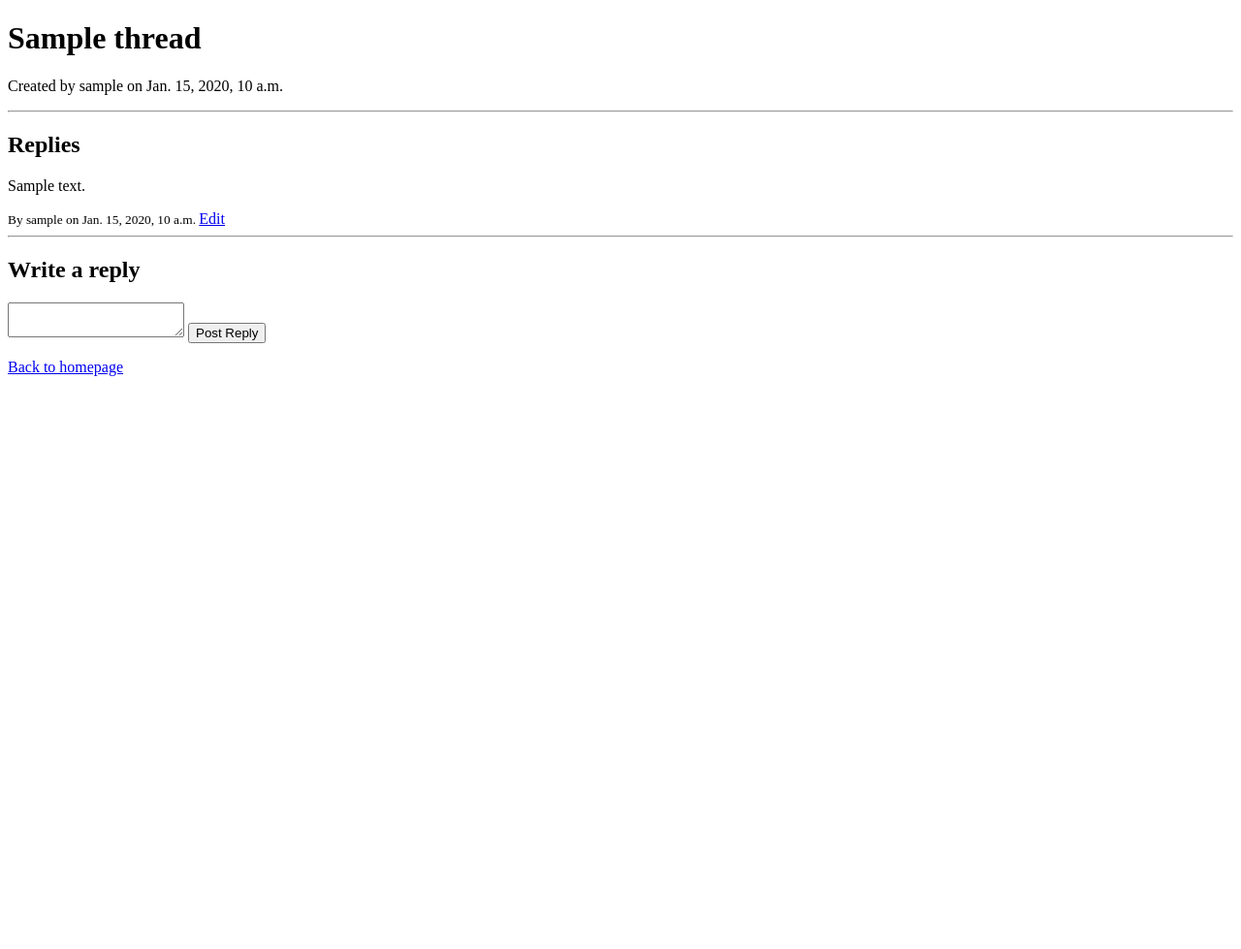
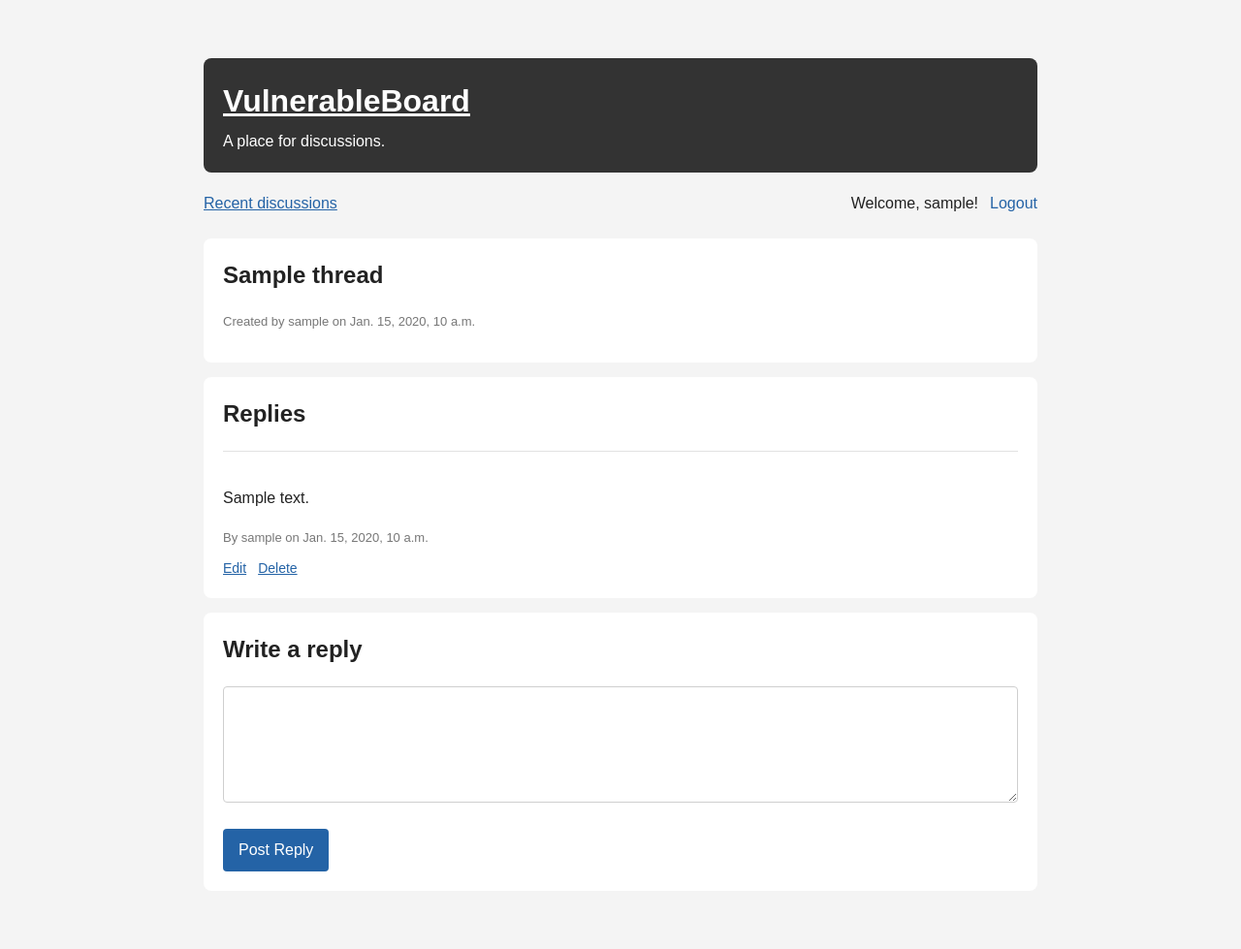
Before and after one commit to A5Beef/cbsproject, a Django app: page /thread/1/ in a window 1280 px wide. Shown: the whole page at 97% size. Before the commit the page ends 388 px from the top, so only its background shows below. Run offline with Django 5.2, Linux system fonts and the light colour scheme; a user stored in the database is signed in; tables that the repository leaves empty hold one stand-in row (values such as "Sample post").

Commit message:
Improve User Interface

```diff
--- /dev/null
+++ b/mysite/board/templates/board/base.html
@@ -0,0 +1,214 @@
+<!DOCTYPE html>
+<html lang="en">
+<head>
+    <meta charset="UTF-8">
+    <meta name="viewport" content="width=device-width, initial-scale=1">
+    <title>{% block title %}VulnerableBoard{% endblock %}</title>
+    <style>
+        :root {
+            color-scheme: light;
+            --background: #f4f4f4;
+            --surface: #ffffff;
+            --text: #222222;
+            --muted: #777777;
+            --primary: #2463a6;
+            --primary-dark: #1b4d82;
+            --border: #e2e2e2;
+            --danger: #a52b2b;
+        }
+
+        * {
+            box-sizing: border-box;
+        }
+
+        body {
+            font-family: Arial, sans-serif;
+            background: var(--background);
+            color: var(--text);
+            max-width: 900px;
+            margin: 40px auto;
+            padding: 20px;
+            line-height: 1.5;
+        }
+
+        header {
+            background: #333;
+            color: white;
+            padding: 20px;
+            border-radius: 8px;
+            margin-bottom: 20px;
+        }
+
+        header h1 {
+            margin: 0;
+        }
+
+        header p {
+            margin: 6px 0 0;
+        }
+
+        nav {
+            display: flex;
+            align-items: center;
+            justify-content: space-between;
+            gap: 16px;
+            flex-wrap: wrap;
+            margin-bottom: 24px;
+        }
+
+        nav .account {
+            display: flex;
+            align-items: center;
+            gap: 12px;
+        }
+
+        a {
+            color: var(--primary);
+        }
+
+        a:hover {
+            color: var(--primary-dark);
+        }
+
+        .thread,
+        .card {
+            background: var(--surface);
+            padding: 20px;
+            margin-top: 15px;
+            border-radius: 8px;
+        }
+
+        .thread h3,
+        .card h2 {
+            margin-top: 0;
+        }
+
+        .thread a {
+            text-decoration: none;
+        }
+
+        .meta {
+            color: var(--muted);
+            font-size: 13px;
+        }
+
+        .post {
+            border-top: 1px solid var(--border);
+            padding: 20px 0;
+        }
+
+        .post:first-child {
+            border-top: 0;
+            padding-top: 0;
+        }
+
+        .post:last-child {
+            padding-bottom: 0;
+        }
+
+        .post-actions {
+            display: flex;
+            gap: 12px;
+            margin-top: 10px;
+            font-size: 14px;
+        }
+
+        form p {
+            margin: 0 0 15px;
+        }
+
+        label {
+            display: block;
+            font-weight: bold;
+            margin-bottom: 6px;
+        }
+
+        input,
+        textarea {
+            border: 1px solid #cfcfcf;
+            border-radius: 4px;
+            font: inherit;
+            padding: 10px;
+            width: 100%;
+        }
+
+        textarea {
+            min-height: 120px;
+            resize: vertical;
+        }
+
+        button {
+            background: var(--primary);
+            border: 0;
+            border-radius: 4px;
+            color: white;
+            cursor: pointer;
+            font: inherit;
+            padding: 10px 16px;
+        }
+
+        button:hover {
+            background: var(--primary-dark);
+        }
+
+        button.secondary {
+            background: transparent;
+            color: var(--primary);
+            padding: 0;
+        }
+
+        button.danger {
+            background: var(--danger);
+        }
+
+        .actions {
+            align-items: center;
+            display: flex;
+            gap: 16px;
+            margin-top: 20px;
+        }
+
+        .errorlist {
+            color: var(--danger);
+            padding-left: 20px;
+        }
+
+        .notice {
+            background: #fff8e1;
+            border-left: 4px solid #e0ad22;
+            padding: 12px 16px;
+        }
+
+        @media (max-width: 600px) {
+            body {
+                margin: 15px auto;
+                padding: 15px;
+            }
+        }
+    </style>
+</head>
+<body>
+    <header>
+        <h1><a href="{% url 'home' %}" style="color: white;">VulnerableBoard</a></h1>
+        <p>A place for discussions.</p>
+    </header>
+
+    <nav>
+        <a href="{% url 'home' %}">Recent discussions</a>
+        <div class="account">
+            {% if user.is_authenticated %}
+                <span>Welcome, {{ user.username }}!</span>
+                <form method="POST" action="{% url 'logout' %}">
+                    {% csrf_token %}
+                    <button class="secondary" type="submit">Logout</button>
+                </form>
+            {% else %}
+                <a href="{% url 'login' %}">Login</a>
+                <a href="{% url 'register' %}">Register</a>
+            {% endif %}
+        </div>
+    </nav>
+
+    {% block content %}{% endblock %}
+</body>
+</html>
--- a/mysite/board/templates/board/thread_detail.html
+++ b/mysite/board/templates/board/thread_detail.html
@@ -1,60 +1,51 @@
-<!DOCTYPE html>
-<html lang="en">
-<head>
-    <meta charset="UTF-8">
-    <title>{{ thread.title }}</title>
-</head>
-<body>
+{% extends "board/base.html" %}
 
-    <h1>{{ thread.title }}</h1>
+{% block title %}{{ thread.title }} - VulnerableBoard{% endblock %}
 
-    <p>
+{% block content %}
+    <div class="card">
+        <h2>{{ thread.title }}</h2>
+        <p class="meta">
             Created by {{ thread.author.username }}
             on {{ thread.created_at }}
         </p>
+    </div>
 
-    <hr>
-
+    <div class="card">
         <h2>Replies</h2>
-
         {% for post in thread.posts.all %}
-        <div>
+            <div class="post">
                 <p>{{ post.content }}</p>
-
-            <small>
+                <small class="meta">
                     By {{ post.author.username }}
                     on {{ post.created_at }}
                 </small>
-
                 {% if user == post.author %}
-                <a href="{% url 'edit_post' thread.id post.id %}">
-                    Edit
-                </a>
+                    <div class="post-actions">
+                        <a href="{% url 'edit_post' thread.id post.id %}">Edit</a>
+                        <a href="{% url 'delete_post' thread.id post.id %}">Delete</a>
+                    </div>
                 {% endif %}
             </div>
-        <hr>
         {% empty %}
             <p>No replies yet.</p>
         {% endfor %}
+    </div>
 
+    <div class="card">
         {% if user.is_authenticated %}
             <h2>Write a reply</h2>
-
             <form method="POST" action="{% url 'create_reply' thread.id %}">
                 {% csrf_token %}
-
                 <textarea name="content" required></textarea>
-
+                <div class="actions">
                     <button type="submit">Post Reply</button>
+                </div>
             </form>
         {% else %}
-        <p>
-            <a href="{% url 'login' %}">Log in</a>
-            to reply.
+            <p class="notice">
+                <a href="{% url 'login' %}">Log in</a> to reply.
             </p>
         {% endif %}
-
-    <p><a href="{% url 'home' %}">Back to homepage</a></p>
-
-</body>
-</html>
+    </div>
+{% endblock %}
--- a/mysite/board/urls.py
+++ b/mysite/board/urls.py
@@ -42,4 +42,9 @@ urlpatterns = [
         views.edit_post,
         name="edit_post"
         ),
+
+    path("thread/<int:thread_id>/post/<int:post_id>/delete/",
+        views.delete_post,
+        name="delete_post"
+        ),
 ]
--- a/mysite/board/views.py
+++ b/mysite/board/views.py
@@ -71,7 +71,10 @@ def edit_post(request, thread_id, post_id):
         Post,
         id=post_id,
         thread=thread,
-        #author=request.user ##Broken Access Control here
+
+        # Broken Access Control. Commented out ownership check. Uncomment code below for secure version.
+        # Doesn't check ownership, resulting in other users being able to edit posts they don't own.
+        author=request.user
         )
 
     if request.method == "POST":
@@ -86,3 +89,25 @@ def edit_post(request, thread_id, post_id):
         "thread": thread,
         "post": post
     })
+
+@login_required
+def delete_post(request, thread_id, post_id):
+    thread = get_object_or_404(Thread, id=thread_id)
+    post = get_object_or_404(
+        Post,
+        id=post_id,
+        thread=thread,
+
+        # Broken Access Control. Commented out ownership check. Uncomment code below for secure version.
+        # Doesn't check ownership, resulting in other users being able to delete posts they don't own.
+        author=request.user
+        )
+
+    if request.method == "POST":
+        post.delete()
+        return redirect("thread_detail", thread_id=thread.id)
+
+    return render(request, "board/delete_post.html", {
+        "thread": thread,
+        "post": post
+    })
```
Also changed, not shown: mysite/board/templates/board/create_thread.html (+18 -21 lines), mysite/board/templates/board/delete_post.html (added, +23 -0 lines), mysite/board/templates/board/edit_post.html (+19 -30 lines), mysite/board/templates/board/home.html (+12 -66 lines), mysite/board/templates/board/login.html (+11 -22 lines), mysite/board/templates/board/register.html (+15 -25 lines). Lines whose indentation alone changed are shown as unchanged.
